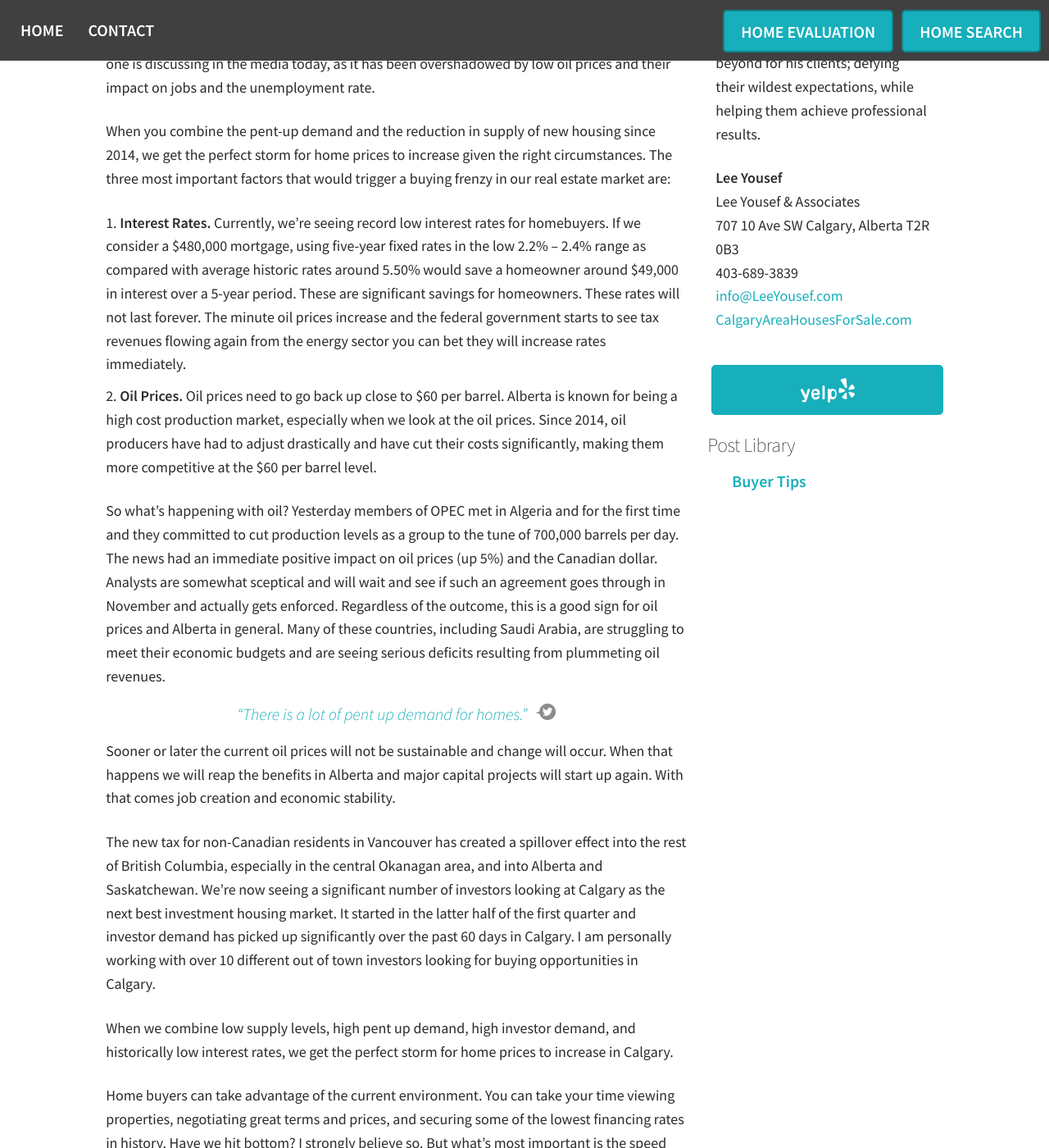
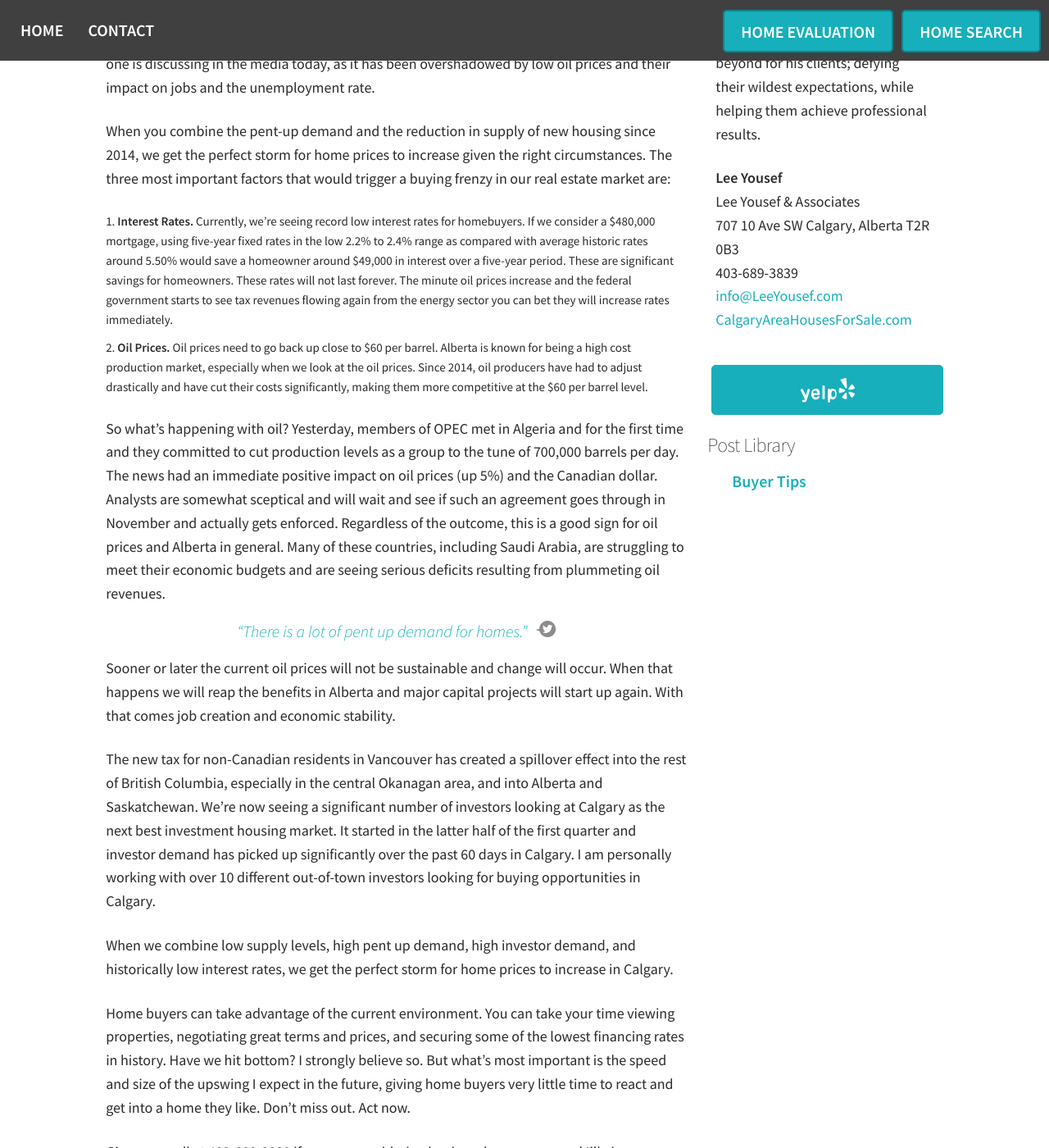
Before and after one commit to Vyral/lee-yousef-blog, a Jekyll site: the page built from _posts/2016-09-30-now-is-the-perfect-time-to-buy-a-home-in-calgary.md, in a window 1280 px wide and 1400 px high, scrolled down 1416 px. Shown: the whole window at 82% size. Built offline with Jekyll 4.4.1, drawn with Linux system fonts in a browser that asks for light colours; nearby versions of some CDN libraries; some of the changed text lies outside the part shown.

Commit message:
Updated '/_posts/2016-09-30-now-is-the-perfect-time-to-buy-a-home-in-calgary.md' via CloudCannon

```diff
--- a/_posts/2016-09-30-now-is-the-perfect-time-to-buy-a-home-in-calgary.md
+++ b/_posts/2016-09-30-now-is-the-perfect-time-to-buy-a-home-in-calgary.md
@@ -24,13 +24,13 @@
 
 When you combine the pent-up demand and the reduction in supply of new housing since 2014, we get the perfect storm for home prices to increase given the right circumstances. The three most important factors that would trigger a buying frenzy in our real estate market are:
 
-1. **Interest Rates.** Currently, we’re seeing record low interest rates for homebuyers. If we consider a $480,000 mortgage, using five-year fixed rates in the low 2.2% – 2.4% range as compared with average historic rates around 5.50% would save a homeowner around $49,000 in interest over a 5-year period. These are significant savings for homeowners. These rates will not last forever. The minute oil prices increase and the federal government starts to see tax revenues flowing again from the energy sector you can bet they will increase rates immediately.
+1. **Interest Rates.** Currently, we’re seeing record low interest rates for homebuyers. If we consider a $480,000 mortgage, using five-year fixed rates in the low 2.2% to 2.4% range as compared with average historic rates around 5.50% would save a homeowner around $49,000 in interest over a five-year period. These are significant savings for homeowners. These rates will not last forever. The minute oil prices increase and the federal government starts to see tax revenues flowing again from the energy sector you can bet they will increase rates immediately.
 2. **Oil Prices.** Oil prices need to go back up close to $60 per barrel. Alberta is known for being a high cost production market, especially when we look at the oil prices. Since 2014, oil producers have had to adjust drastically and have cut their costs significantly, making them more competitive at the $60 per barrel level.
-{: style="font-size: 18px;"}
 
-So what’s happening with oil? Yesterday members of OPEC met in Algeria and for the first time and they committed to cut production levels as a group to the tune of 700,000 barrels per day. The news had an immediate positive impact on oil prices (up 5%) and the Canadian dollar. Analysts are somewhat sceptical and will wait and see if such an agreement goes through in November and actually gets enforced. Regardless of the outcome, this is a good sign for oil prices and Alberta in general. Many of these countries, including Saudi Arabia, are struggling to meet their economic budgets and are seeing serious deficits resulting from plummeting oil revenues. {% include pullquote.html %}Sooner or later the current oil prices will not be sustainable and change will occur. When that happens we will reap the benefits in Alberta and major capital projects will start up again. With that comes job creation and economic stability.
 
-The new tax for non-Canadian residents in Vancouver has created a spillover effect into the rest of British Columbia, especially in the central Okanagan area, and into Alberta and Saskatchewan. We’re now seeing a significant number of investors looking at Calgary as the next best investment housing market. It started in the latter half of the first quarter and investor demand has picked up significantly over the past 60 days in Calgary. I am personally working with over 10 different out of town investors looking for buying opportunities in Calgary.
+So what’s happening with oil? Yesterday, members of OPEC met in Algeria and for the first time and they committed to cut production levels as a group to the tune of 700,000 barrels per day. The news had an immediate positive impact on oil prices (up 5%) and the Canadian dollar. Analysts are somewhat sceptical and will wait and see if such an agreement goes through in November and actually gets enforced. Regardless of the outcome, this is a good sign for oil prices and Alberta in general. Many of these countries, including Saudi Arabia, are struggling to meet their economic budgets and are seeing serious deficits resulting from plummeting oil revenues. {% include pullquote.html %}Sooner or later the current oil prices will not be sustainable and change will occur. When that happens we will reap the benefits in Alberta and major capital projects will start up again. With that comes job creation and economic stability.
+
+The new tax for non-Canadian residents in Vancouver has created a spillover effect into the rest of British Columbia, especially in the central Okanagan area, and into Alberta and Saskatchewan. We’re now seeing a significant number of investors looking at Calgary as the next best investment housing market. It started in the latter half of the first quarter and investor demand has picked up significantly over the past 60 days in Calgary. I am personally working with over 10 different out-of-town investors looking for buying opportunities in Calgary.
 
 When we combine low supply levels, high pent up demand, high investor demand, and historically low interest rates, we get the perfect storm for home prices to increase in Calgary.
 
```
Also changed, not shown: other parts of _posts/2016-09-30-now-is-the-perfect-time-to-buy-a-home-in-calgary.md (+2 -2 lines).
